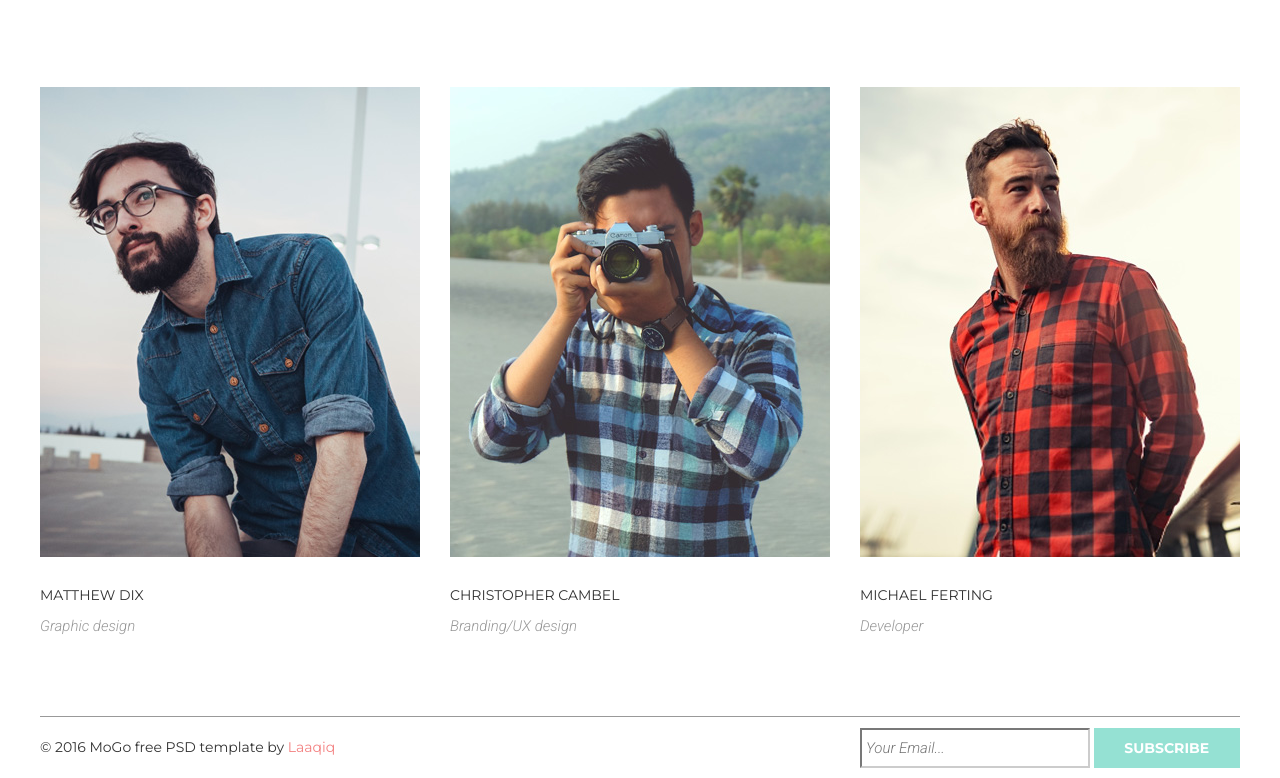
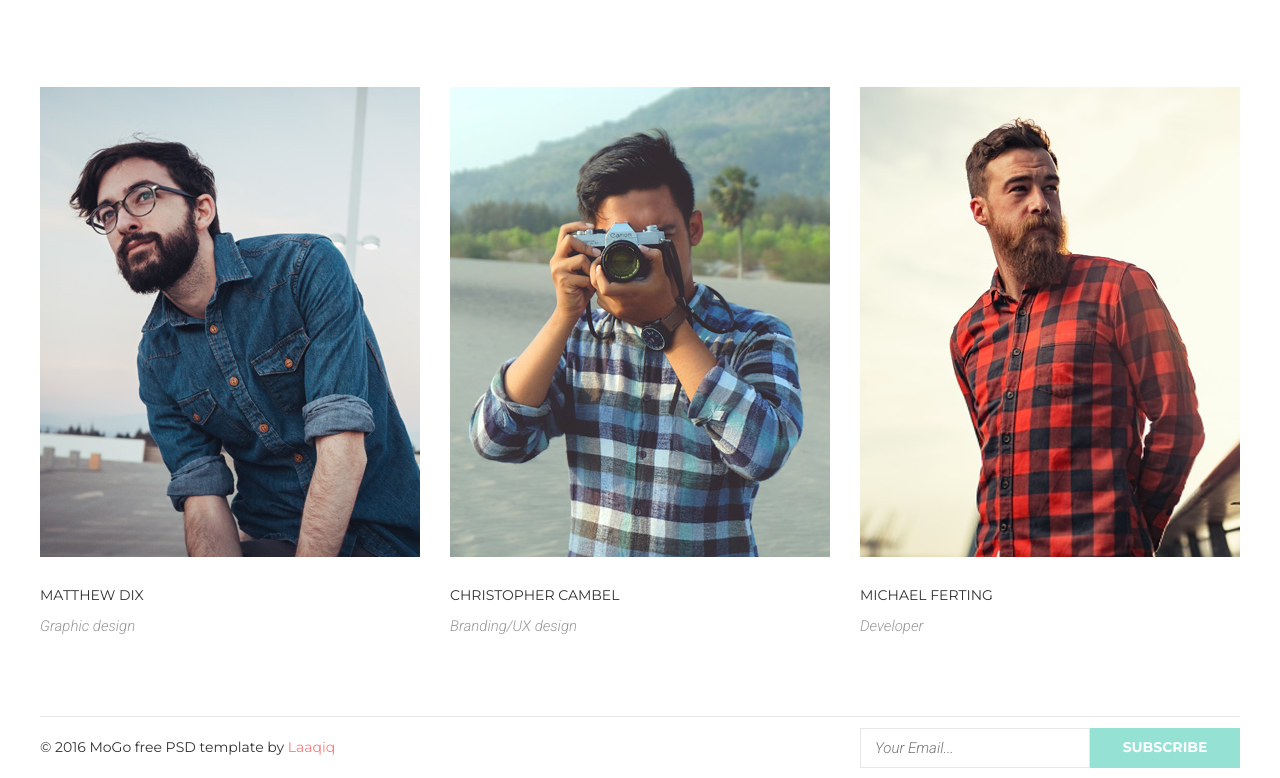
Before and after one commit to mikiteek/goit-fe-course, a plain HTML site: page hw-01-06/index.html in a window 1280 px wide. Shown: the part 990-1768 px from the top of the page. Drawn offline with Linux system fonts and the light colour scheme.

Commit message:
m-06 -> changed some properties for input-email, footer

```diff
--- a/hw-01-06/css/style.css
+++ b/hw-01-06/css/style.css
@@ -301,7 +301,7 @@ h1 {
   color: #f38181;
 }
 .footer-page {
-  border-top: 1px solid #999;
+  border-top: solid 1px rgb(231, 231, 231);
   min-height: 62px;
   display: flex;
   justify-content: space-between;
@@ -310,11 +310,11 @@ h1 {
 .footer-page form {
   height: 40px;
   width: 380px;
+  display: flex;
 }
 .input-email {
-  padding-left: 4px;
-  border: 1;
-  border-color: rgb(204, 204, 204);
+  padding-left: 14px;
+  border: solid 1px rgb(231, 231, 231);
   height: 100%;
   width: 230px;
   font-size: 15px;
@@ -333,7 +333,7 @@ h1 {
   height: 100%;
   border: 0;
   border-radius: 0;
-  width: 146px;
+  width: 150px;
   background-color: #95e1d3;
   cursor: pointer;
 }
```
